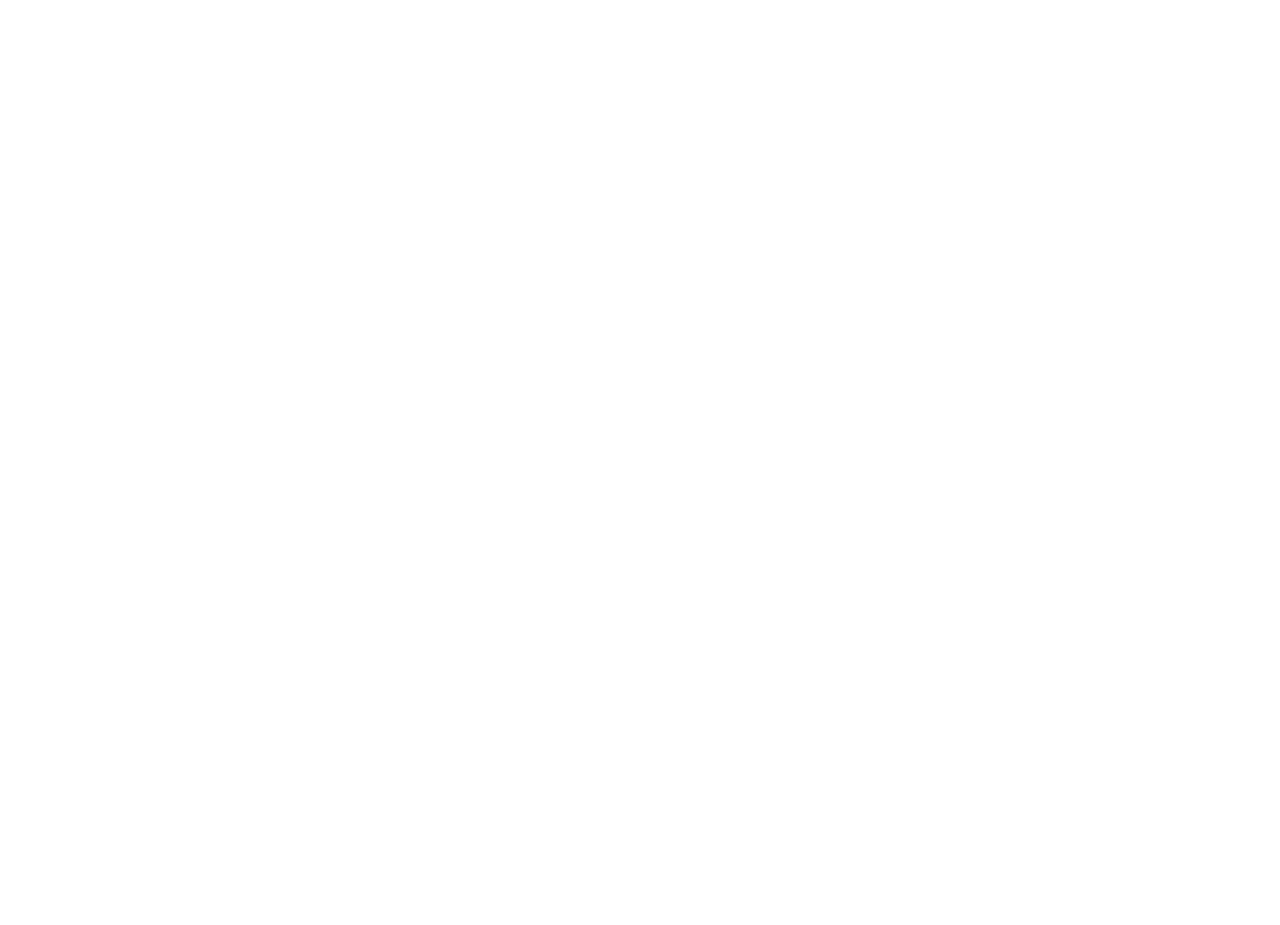
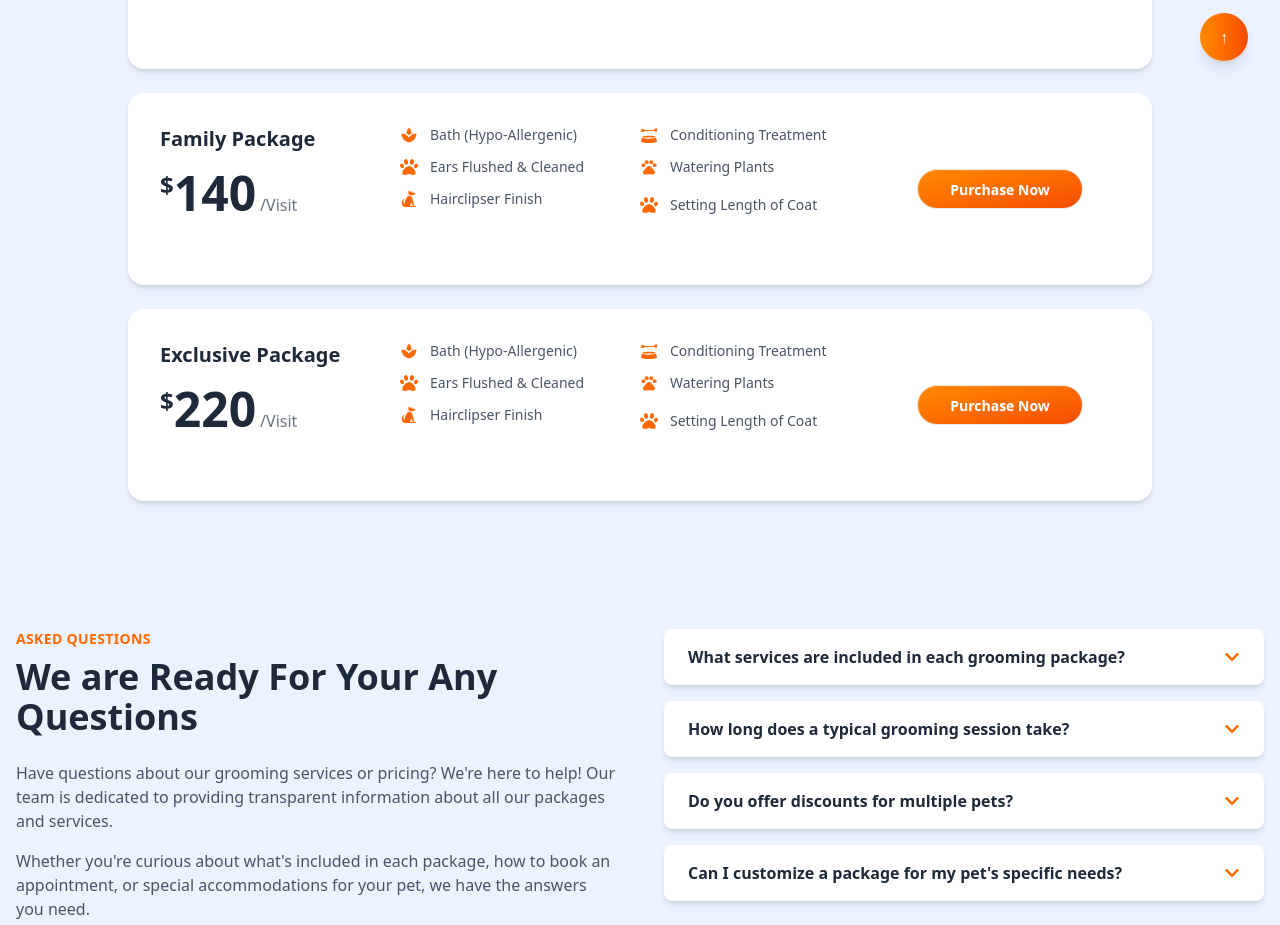
Before and after one commit to maimuna03134/Winter-Pet-Care-Services, a React (Vite) app: page /pricing in a window 1280 px wide. Shown: the part 707-1632 px from the top of the page. Before the commit the page ends 800 px from the top, so only its background shows below. Built offline with nearby package versions, Linux system fonts and the light colour scheme; no server answers.

Commit message:
added pricing page

```diff
--- /dev/null
+++ b/src/components/scrollToTopButton/ScrollTop.jsx
@@ -0,0 +1,14 @@
+import React from 'react';
+
+const ScrollTop = () => {
+    return (
+      <button
+        onClick={() => window.scrollTo({ top: 0, behavior: "smooth" })}
+        className="fixed bottom-8 right-8 bg-linear-to-r from-orange-400 to-orange-600 text-white w-12 h-12 rounded-full flex items-center justify-center shadow-lg hover:shadow-xl transition-all"
+      >
+        ↑
+      </button>
+    );
+};
+
+export default ScrollTop;
--- /dev/null
+++ b/src/pages/pricing/FAQ.jsx
@@ -0,0 +1,90 @@
+import React, { useState } from 'react';
+import { FaChevronDown } from 'react-icons/fa';
+
+const FAQ = () => {
+    const [openFaq, setOpenFaq] = useState(null);
+
+    const faqs = [
+      {
+        question: "What services are included in each grooming package?",
+        answer:
+          "Each package includes a hypo-allergenic bath, conditioning treatment, ear cleaning, and coat styling. Higher-tier packages include additional spa treatments and extended grooming sessions for your pet's ultimate comfort.",
+      },
+      {
+        question: "How long does a typical grooming session take?",
+        answer:
+          "A standard grooming session takes between 2-3 hours depending on your pet's size, coat condition, and the package selected. We never rush the process to ensure your pet has a stress-free experience.",
+      },
+      {
+        question: "Do you offer discounts for multiple pets?",
+        answer:
+          "Yes! We offer a 15% discount when you bring two pets, and 20% off for three or more pets from the same family. This makes our Family Package even more valuable for multi-pet households.",
+      },
+      {
+        question: "Can I customize a package for my pet's specific needs?",
+        answer:
+          "Absolutely! While our packages cover most needs, we're happy to create custom grooming plans. Just contact us to discuss your pet's specific requirements, and we'll design a personalized service package.",
+      },
+    ];
+
+    const toggleFaq = (index) => {
+      setOpenFaq(openFaq === index ? null : index);
+    };
+    return (
+      <div className="pt-16 ">
+        <div className="px-4">
+          <div className="grid md:grid-cols-2 gap-12">
+            {/* Left Side - Info */}
+            <div>
+              <div className="text-orange-500 font-semibold mb-2 uppercase text-sm tracking-wide">
+                Asked Questions
+              </div>
+              <h2 className="text-4xl font-bold text-gray-800 mb-6">
+                We are Ready For Your Any Questions
+              </h2>
+              <p className="text-gray-600 mb-4">
+                Have questions about our grooming services or pricing? We're
+                here to help! Our team is dedicated to providing transparent
+                information about all our packages and services.
+              </p>
+              <p className="text-gray-600 mb-8">
+                Whether you're curious about what's included in each package,
+                how to book an appointment, or special accommodations for your
+                pet, we have the answers you need.
+              </p>
+              <button className="btn btn-style rounded-full">Contact Us</button>
+            </div>
+
+            {/* Right Side - FAQ Accordion */}
+            <div className="space-y-4">
+              {faqs.map((faq, index) => (
+                <div
+                  key={index}
+                  className="bg-white rounded-lg shadow-md overflow-hidden"
+                >
+                  <button
+                    onClick={() => toggleFaq(index)}
+                    className="w-full px-6 py-4 flex items-center justify-between text-left hover:bg-orange-50 transition-all"
+                  >
+                    <span className="font-semibold text-gray-800 pr-4">
+                      {faq.question}
+                    </span>
+                    <div className="text-orange-500 shrink-0">
+                      {openFaq === index ? <FaChevronUp /> : <FaChevronDown />}
+                    </div>
+                  </button>
+                  {openFaq === index && (
+                    <div className="px-6 pb-4 text-gray-600 text-sm">
+                      {faq.answer}
+                    </div>
+                  )}
+                </div>
+              ))}
+            </div>
+          </div>
+        </div>
+      </div>
+    );
+};
+
+export default FAQ;
--- a/src/pages/pricing/PlansAndPricing.jsx
+++ b/src/pages/pricing/PlansAndPricing.jsx
@@ -8,7 +8,6 @@
       {
         name: "Friendly Package",
         price: "100",
-         border: false,
         features: [
           {
             icon: <MdSpa />,
@@ -45,8 +44,6 @@
       {
         name: "Family Package",
         price: "140",
-         border: true,
-         featured: true,
         features: [
           {
             icon: <MdSpa />,
@@ -83,7 +80,6 @@
       {
         name: "Exclusive Package",
         price: "220",
-         border: false,
         features: [
           {
             icon: <MdSpa />,
@@ -131,15 +127,16 @@
           </h2>
         </div>
 
-        <div className="grid md:grid-cols-3 gap-6 max-w-5xl mx-auto">
+        <div className="grid md:grid-rows-3 gap-6 max-w-5xl mx-auto">
           {pricingPlans.map((plan, index) => (
             <div
               key={index}
-              className={`bg-white rounded-2xl p-8 shadow-md hover:shadow-xl transition-all ${
-                plan.border ? "border-2 border-orange-400" : ""
-              }`}
+            className="bg-white rounded-2xl p-8 shadow-md transition-all hover:shadow-xl hover:border-2 hover:border-orange-400"
             >
-              <div className="mb-6">
+
+
+              <div className="grid grid-cols-4">
+                <div className="mb-6 col-span-1">
                   <h3 className="text-xl font-bold text-gray-800 mb-4">
                     {plan.name}
                   </h3>
@@ -151,23 +148,26 @@
                     <span className="text-gray-500 mt-6 ml-1">/Visit</span>
                   </div>
                 </div>
-
-              <div className="space-y-3 mb-8">
+                <div className="col-span-2">
+                  <div className="space-y-3 mb-8 grid grid-cols-2">
                     {plan.features.map((feature, idx) => (
                       <div key={idx} className="flex items-center gap-3">
                         <div className={`${feature.color} text-lg`}>
                           {feature.icon}
                         </div>
-                    <span className="text-gray-600 text-sm">
+                        <span className="text-gray-600 text-sm ">
                           {feature.text}
                         </span>
                       </div>
                     ))}
                   </div>
-
-              <button className="w-full btn btn-style rounded-full ">
+                </div>
+                <div className="col-span-1 flex justify-center items-center">
+                  <button className="btn btn-style rounded-full ">
                     Purchase Now
                   </button>
+                </div>
+              </div>
             </div>
           ))}
         </div>
--- a/src/pages/pricing/Pricing.jsx
+++ b/src/pages/pricing/Pricing.jsx
@@ -1,10 +1,28 @@
 import React from 'react';
+import PricingBanner from './PricingBanner';
+import PlansAndPricing from './PlansAndPricing';
+import FAQ from './FAQ';
+import MyContainer from '../../components/container/MyContainer';
+import ScrollTop from '../../components/scrollToTopButton/ScrollTop';
 
 const Pricing = () => {
     return (
-        <div>
-            f
-        </div>
+      <div>
+        {/* Pricing Banner */}
+        <PricingBanner />
+
+            <MyContainer className={"pb-16"}>
+
+          {/* plan and pricing */}
+          <PlansAndPricing />
+
+          {/* FAQ */}
+          <FAQ/>
+        </MyContainer>
+
+        {/* Scroll to Top Button */}
+        <ScrollTop/>
+      </div>
     );
 };
 
--- a/src/pages/pricing/PricingBanner.jsx
+++ b/src/pages/pricing/PricingBanner.jsx
@@ -1,5 +1,6 @@
 import React from 'react';
 import { FaPaw } from 'react-icons/fa';
+import { Link } from 'react-router';
 
 const PricingBanner = () => {
     return (
@@ -7,7 +8,7 @@
         <div className="absolute top-10 right-20 text-pink-300 text-6xl opacity-50">
           <FaPaw />
         </div>
-        <div className="absolute top-32 right-40 text-blue-300 text-5xl opacity-50">
+        <div className="absolute md:top-32 md:right-40 bottom-10 left-20 text-blue-300 text-5xl opacity-50">
           <FaPaw />
         </div>
         <div className="max-w-4xl mx-auto text-center px-4">
```
Lines whose indentation alone changed are shown as unchanged.
